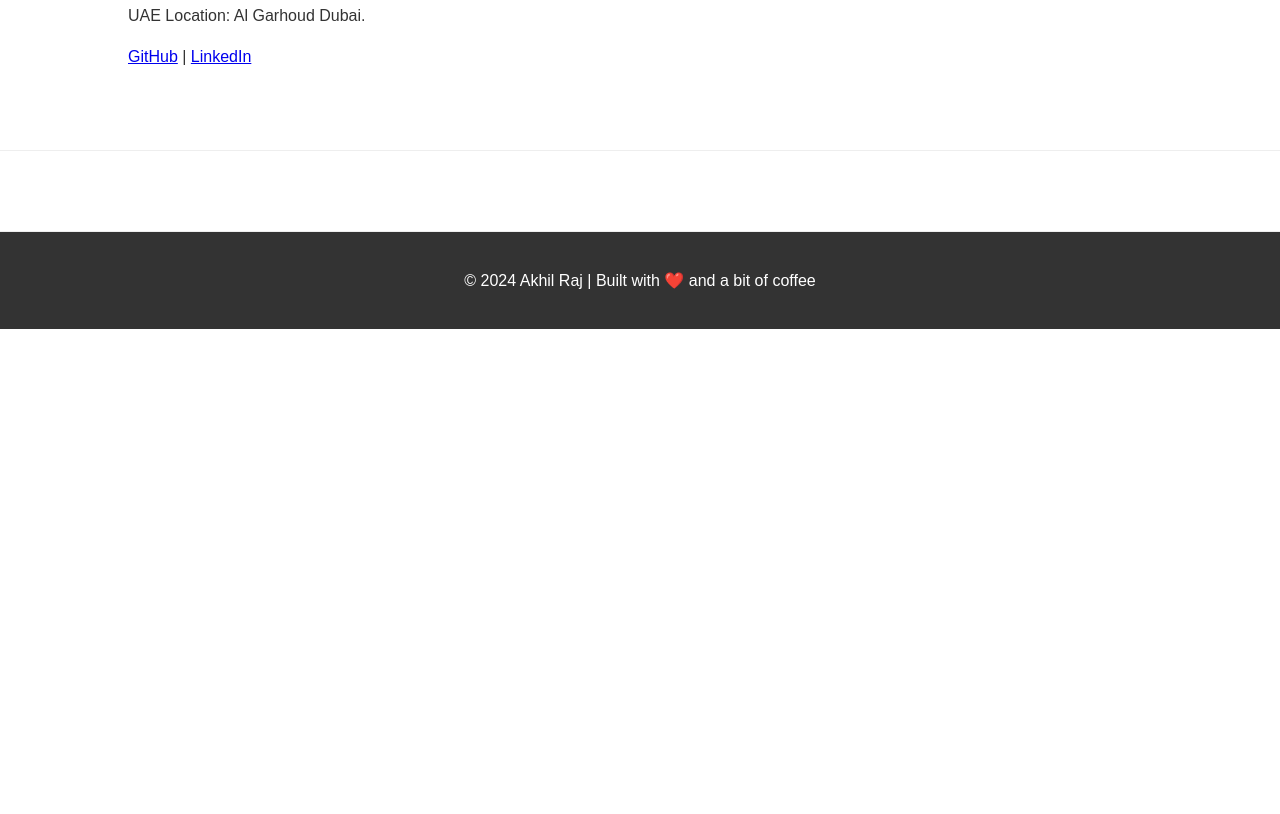
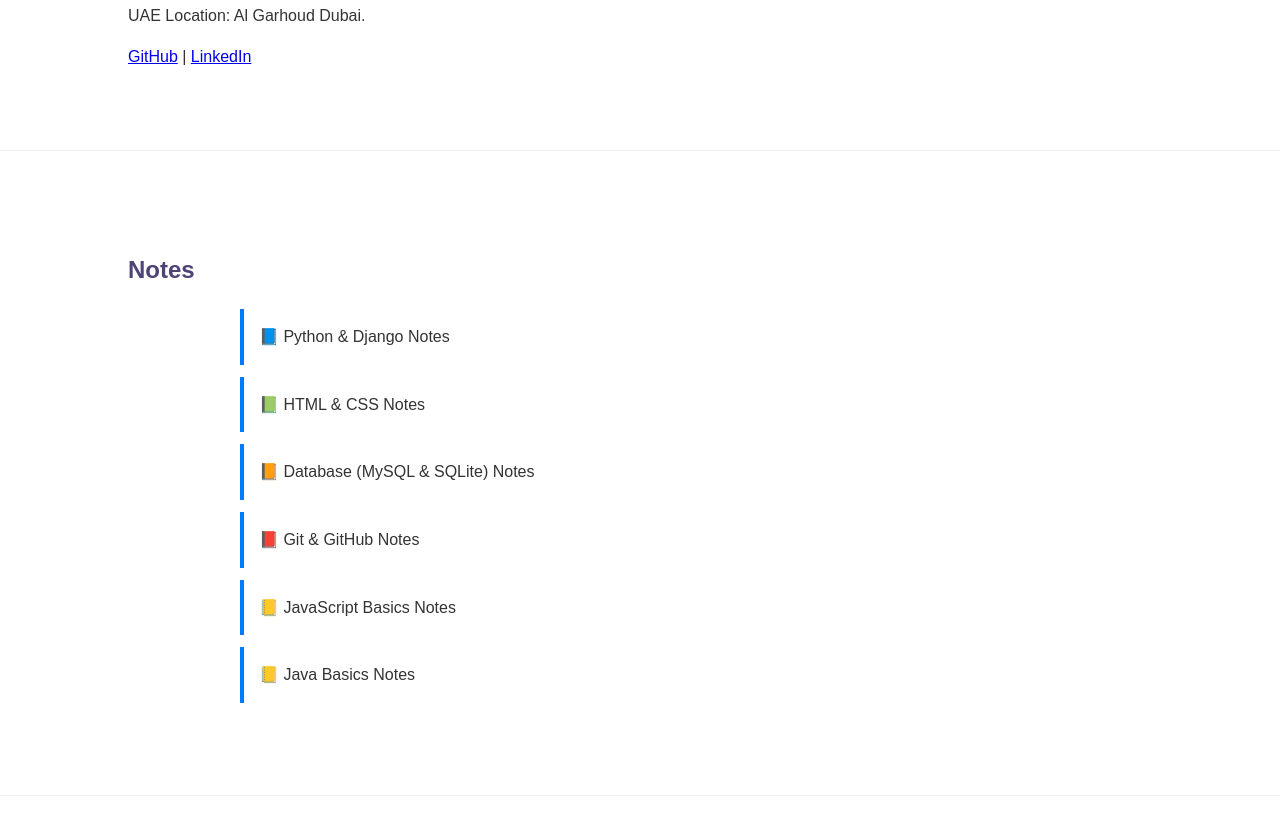
Before and after one commit to AKHILCHELAMATTAM/akhil-portfolio, a plain HTML site: page index.html in a window 1280 px wide. Shown: the part 4386-5200 px from the top of the page. Before the commit the page ends 4715 px from the top, so only its background shows below. Drawn offline with Linux system fonts and the light colour scheme.

Commit message:
Notes Session Added.

```diff
--- a/index.html
+++ b/index.html
@@ -259,6 +259,54 @@
     </div>
   </section>
 
+<!-- Notes -->
+<section id="notes">
+  <div class="container">
+    <h2>Notes</h2>
+    <ul class="notes-list">
+
+      <li>
+        <a href="assets/Notes/Python_Note.pdf" download>
+          📘 Python & Django Notes
+        </a>
+      </li>
+
+      <li>
+        <a href="assets/Notes/UI.pdf" download>
+          📗 HTML & CSS Notes
+        </a>
+      </li>
+
+      <li>
+        <a href="assets/Notes/dbms.pdf" download>
+          📙 Database (MySQL & SQLite) Notes
+        </a>
+      </li>
+
+      <li>
+        <a href="assets/Notes/git.pdf" download>
+          📕 Git & GitHub Notes
+        </a>
+      </li>
+
+      <li>
+        <a href="assets/Notes/javaScript.pdf" download>
+          📒 JavaScript Basics Notes
+        </a>
+      </li>
+
+      <li>
+        <a href="assets/Notes/java.pdf" download>
+          📒 Java Basics Notes
+        </a>
+      </li>
+
+    </ul>
+  </div>
+</section>
+
+
+
   <!-- Whatapp Sticker -->
 <section id="whatapp">
     <a href="https://wa.me/918590286663?text=Hello" class="wa-fab" target="_blank" rel="noopener noreferrer" aria-label="Chat with us on WhatsApp" title="Chat on WhatsApp">
--- a/style.css
+++ b/style.css
@@ -242,3 +242,30 @@ footer {
 .wa-fab:hover {
   animation-play-state: paused;
 }
+
+
+.notes-list {
+  max-width: 800px;
+  margin: auto;
+  list-style: none;
+  padding: 0;
+}
+
+.notes-list li {
+  background: #ffffff;
+  margin-bottom: 12px;
+  border-left: 4px solid #007bff;
+  transition: background 0.3s;
+}
+
+.notes-list li:hover {
+  background: #f1f7ff;
+}
+
+.notes-list a {
+  display: block;
+  padding: 15px;
+  text-decoration: none;
+  color: #333;
+  font-weight: 500;
+}
```
Also changed, not shown: 6 other files.
